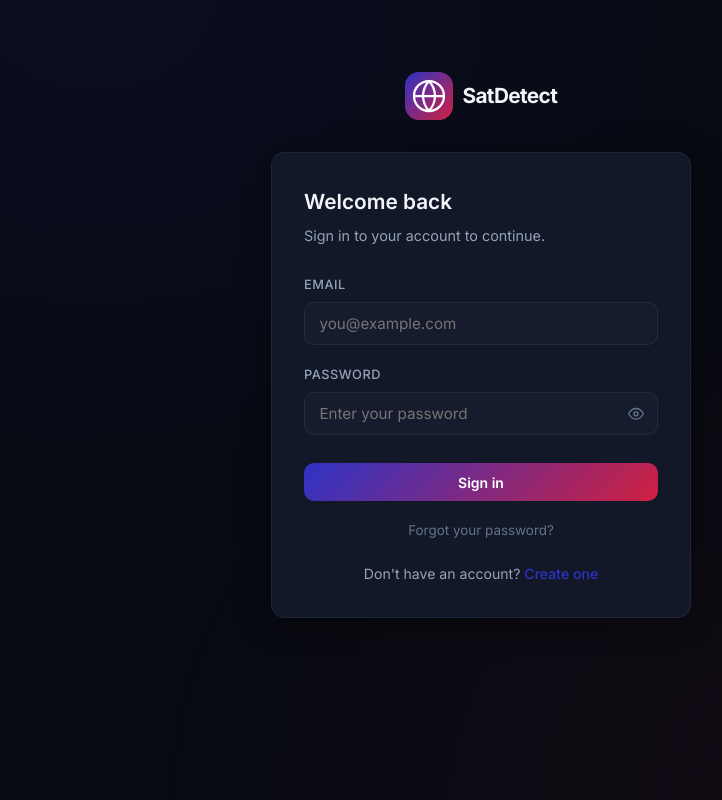
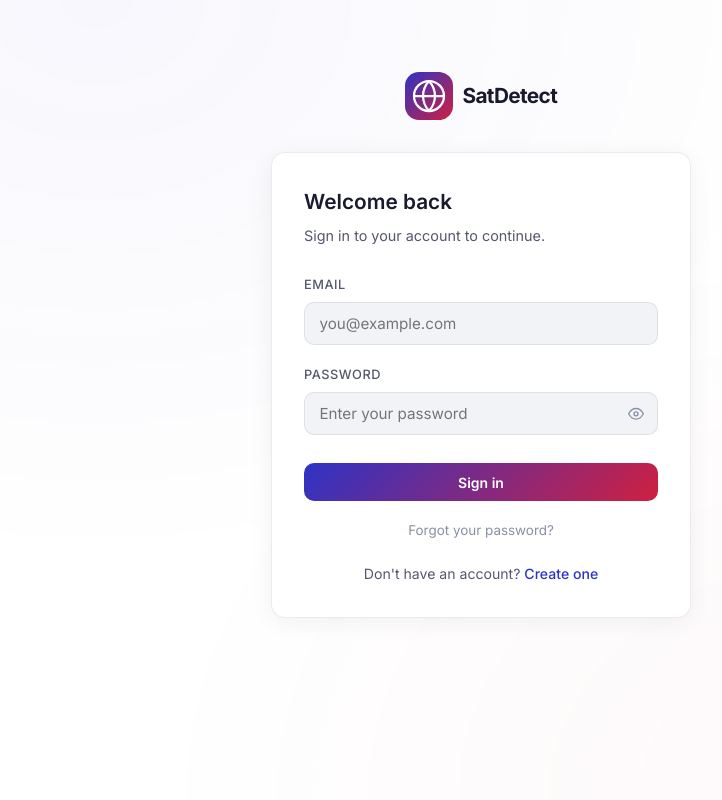
Before and after one commit to Uday-at-Vedang/Change-Detection-DEV, a FastAPI app: page / in a window 1280 px wide. Shown: the whole page, without its empty margins (159-881 px from the left). Run offline with FastAPI, Linux system fonts and the light colour scheme.

Commit message:
Switch to white background light theme with gradient accents
Made-with: Cursor

```diff
--- a/static/css/style.css
+++ b/static/css/style.css
@@ -8,29 +8,29 @@
   --grad-end: #cf2040;
   --grad-mid: #7a2a82;
 
-  --bg-deep: #080b12;
-  --bg-surface: #0f1320;
-  --bg-elevated: #161c2e;
-  --bg-card: #121828;
-  --bg-hover: #1c2540;
-  --border: rgba(148, 163, 184, 0.10);
-  --border-hover: rgba(148, 163, 184, 0.22);
-  --border-focus: rgba(46, 51, 197, 0.5);
-  --text: #f1f5f9;
-  --text-muted: #94a3b8;
-  --text-dim: #64748b;
+  --bg-deep: #ffffff;
+  --bg-surface: #f8f9fb;
+  --bg-elevated: #f1f3f7;
+  --bg-card: #ffffff;
+  --bg-hover: #edf0f5;
+  --border: rgba(0, 0, 0, 0.08);
+  --border-hover: rgba(0, 0, 0, 0.16);
+  --border-focus: rgba(46, 51, 197, 0.45);
+  --text: #1a1a2e;
+  --text-muted: #555770;
+  --text-dim: #8890a4;
   --accent: #7a6aed;
   --accent-dim: #6358d4;
   --accent-glow: rgba(122, 106, 237, 0.2);
-  --danger: #f87171;
-  --danger-dim: #ef4444;
-  --danger-glow: rgba(248, 113, 113, 0.15);
-  --success: #34d399;
+  --danger: #dc2626;
+  --danger-dim: #b91c1c;
+  --danger-glow: rgba(220, 38, 38, 0.1);
+  --success: #16a34a;
   --radius: 14px;
   --radius-sm: 10px;
   --radius-xs: 6px;
-  --shadow: 0 4px 32px rgba(0, 0, 0, 0.45);
-  --shadow-sm: 0 2px 12px rgba(0, 0, 0, 0.3);
+  --shadow: 0 4px 24px rgba(0, 0, 0, 0.06);
+  --shadow-sm: 0 2px 8px rgba(0, 0, 0, 0.04);
   --font-sans: 'Inter', system-ui, -apple-system, sans-serif;
   --font-mono: 'JetBrains Mono', monospace;
   --transition: 0.2s ease;
@@ -56,8 +56,8 @@ body::before {
   position: fixed;
   inset: 0;
   background-image:
-    radial-gradient(ellipse at 20% 0%, rgba(46, 51, 197, 0.08) 0%, transparent 50%),
-    radial-gradient(ellipse at 80% 100%, rgba(207, 32, 64, 0.06) 0%, transparent 50%);
+    radial-gradient(ellipse at 20% 0%, rgba(46, 51, 197, 0.04) 0%, transparent 50%),
+    radial-gradient(ellipse at 80% 100%, rgba(207, 32, 64, 0.03) 0%, transparent 50%);
   pointer-events: none;
   z-index: 0;
 }
@@ -187,7 +187,7 @@ body::before {
   background: none;
   border: none;
   cursor: pointer;
-  color: #64748b;
+  color: #8890a4;
   padding: 0.2rem;
   display: flex;
   align-items: center;
```
Also changed, not shown: other parts of static/css/style.css (+15 -14 lines).
